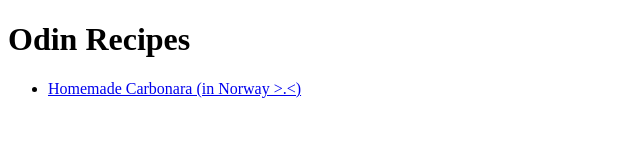
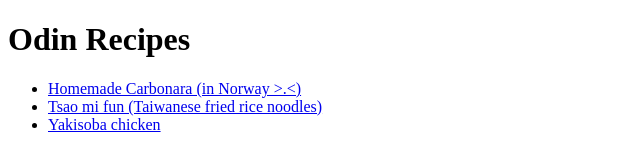
Before and after one commit to lindestad/odin-recipes, a plain HTML site: page index.html in a window 1280 px wide. Shown: the whole page, without its empty margins (0-640 px from the left). Drawn offline with Linux system fonts and the light colour scheme.

Commit message:
Add references to yakisoba and tsao mi fun recipes

```diff
--- a/index.html
+++ b/index.html
@@ -9,6 +9,8 @@
     <h1>Odin Recipes</h1>
     <ul>
         <li><a href="recipes/carbonara.html">Homemade Carbonara (in Norway >.<)</a></li>
+        <li><a href="recipes/tsao_mi_fun.html">Tsao mi fun (Taiwanese fried rice noodles)</a></li>
+        <li><a href="recipes/yakisoba_chicken.html">Yakisoba chicken</a></li>
     </ul>
 </body>
 </html>
```
